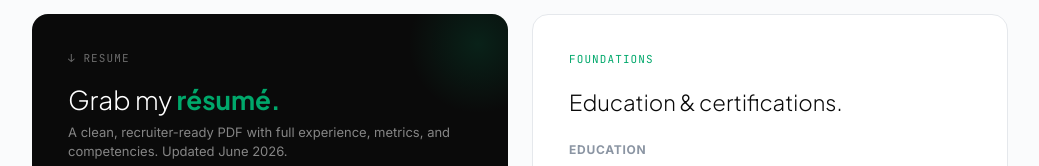
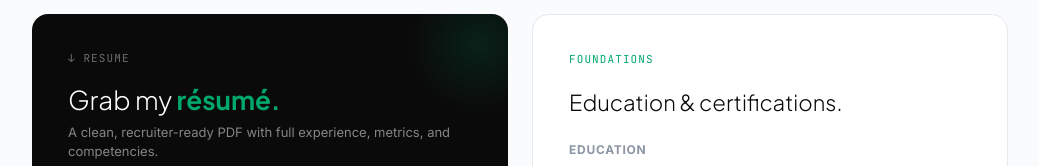
Before and after one commit to SolomonAIHR/solomonhires-portfolio, a plain HTML site: page index.html in a window 1280 px wide. Shown: the part 6760-6926 px from the top of the page, without its empty margins (120-1159 px from the left). Drawn offline with Linux system fonts and the light colour scheme.

Commit message:
Update index.html

```diff
--- a/index.html
+++ b/index.html
@@ -596,7 +596,7 @@ footer { padding: 32px 0; border-top: 1px solid var(--border); }
         <div style="position:absolute;top:-40px;right:-40px;width:140px;height:140px;border-radius:50%;background:radial-gradient(circle,rgba(0,168,107,0.15) 0%,transparent 70%)"></div>
         <div style="font-family:var(--mono);font-size:11px;color:rgba(255,255,255,0.4);text-transform:uppercase;letter-spacing:0.1em;margin-bottom:16px">↓ Resume</div>
         <div style="font-family:var(--serif);font-size:26px;font-weight:300;color:#fff;margin-bottom:8px;line-height:1.2">Grab my <em style="font-style:normal;font-weight:700;color:var(--signal)">résumé.</em></div>
-        <div style="font-size:13px;color:rgba(255,255,255,0.5);margin-bottom:28px;line-height:1.5">A clean, recruiter-ready PDF with full experience, metrics, and competencies. Updated June 2026.</div>
+        <div style="font-size:13px;color:rgba(255,255,255,0.5);margin-bottom:28px;line-height:1.5">A clean, recruiter-ready PDF with full experience, metrics, and competencies.</div>
         <div style="display:flex;gap:10px;flex-wrap:wrap">
           <a href="Rufus_Solomon_Resume.pdf" download class="btn btn-primary" style="font-size:13px;padding:9px 18px">↓ Download PDF</a>
           <a href="Rufus_Solomon_Resume.pdf" target="_blank" rel="noopener" class="btn" style="background:rgba(255,255,255,0.08);color:#fff;border-color:rgba(255,255,255,0.18);font-size:13px;padding:9px 18px">View in browser</a>
```
